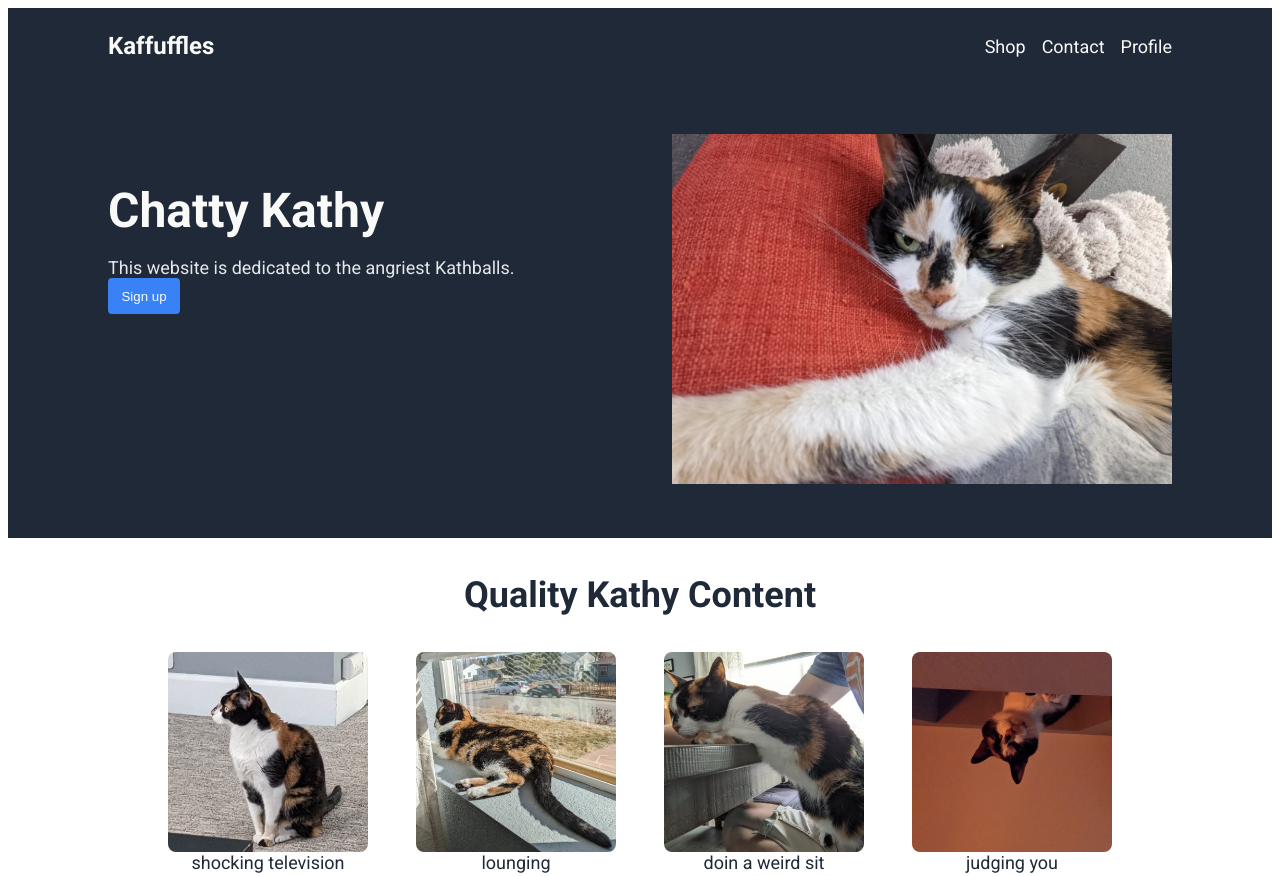
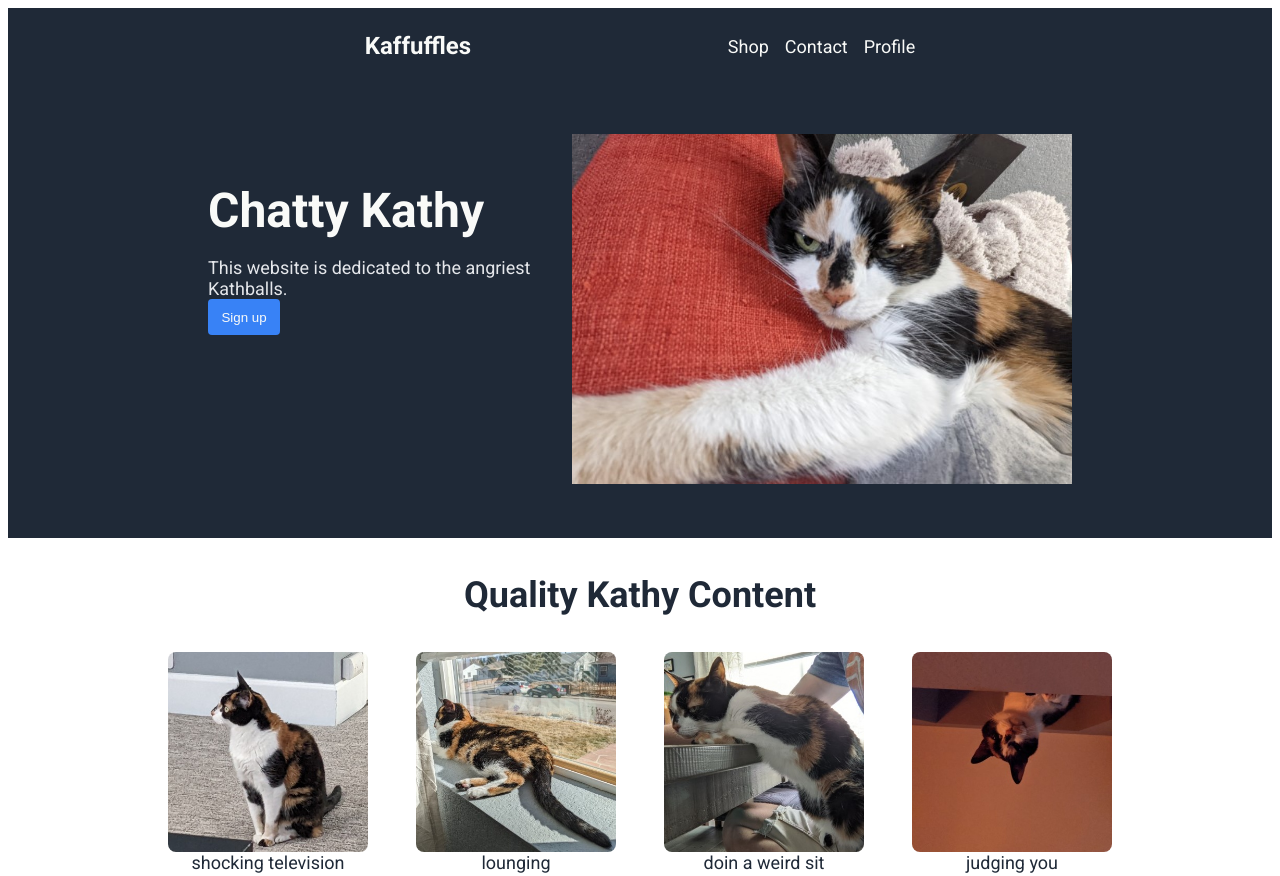
Before and after one commit to ClearlyJustSomeGuy/landing-page, a plain HTML site: page index.html in a window 1280 px wide. Shown: the top 876 px of the page. Drawn offline with Linux system fonts and the light colour scheme.

Commit message:
Update style.css

```diff
--- a/css/style.css
+++ b/css/style.css
@@ -27,7 +27,7 @@ a {
 
 .header {
     display: flex;
-    justify-content: space-between;
+    justify-content: space-evenly;
 }
 
 .header p {
@@ -49,10 +49,10 @@ a {
 
 .hero {
     display: flex;
-    padding: 50px 0px;
+    padding: 50px 100px;
     gap: 10px;
+    justify-content: space-evenly;
     flex-wrap: wrap;
-    justify-content: space-between;
 }
 
 .left {
```
